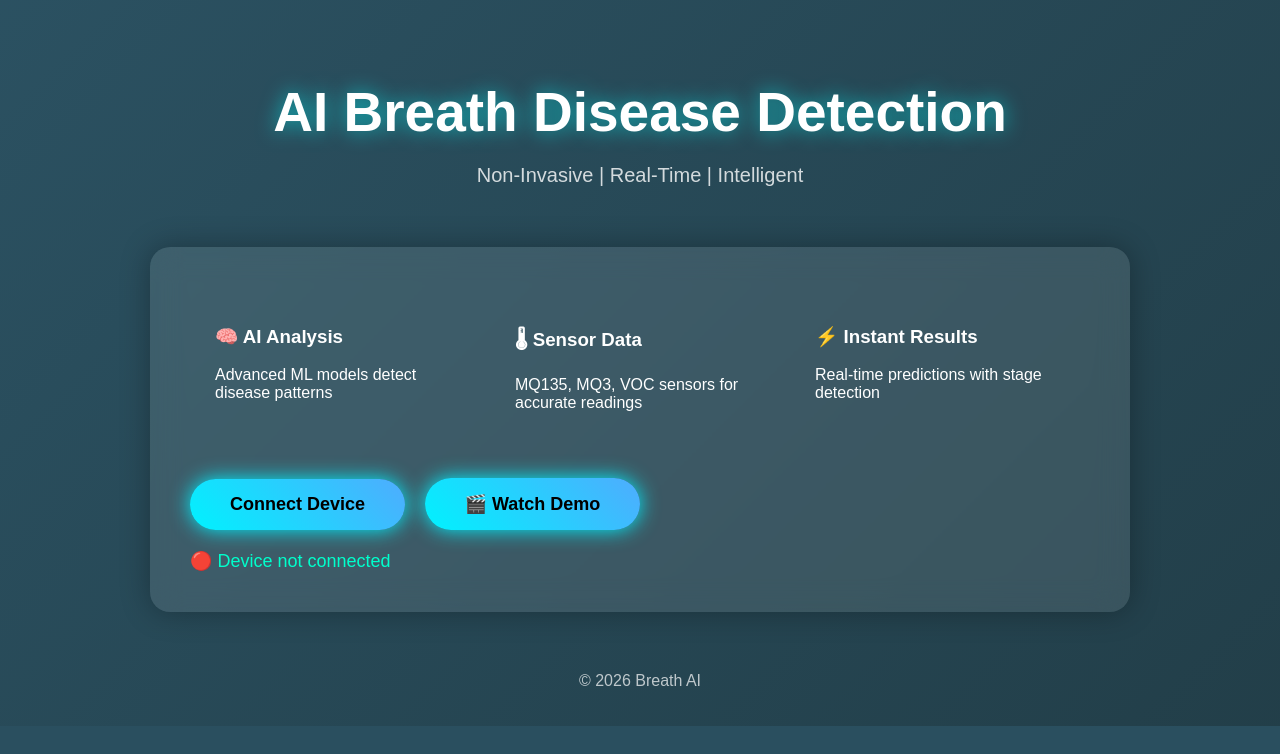
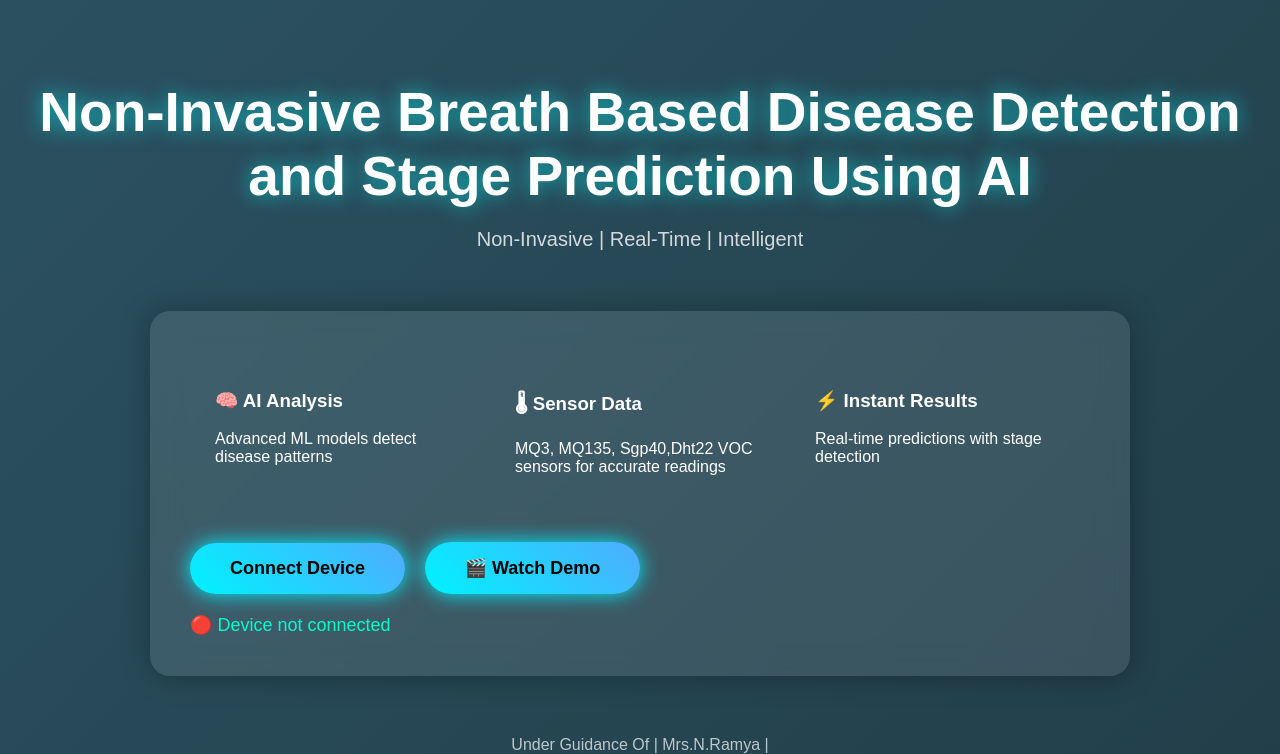
Before and after one commit to Rani497/Non_invasive-breath-based-disease-detection-and-stage-prediction-using-Ai, a Flask app: page / in a window 1280 px wide. Shown: the part 74-828 px from the top of the page. Before the commit the page ends 800 px from the top, so only its background shows below. Run offline with Flask 3, Linux system fonts and the light colour scheme.

Commit message:
Updated landing page

```diff
--- a/Backend/templates/landing.html
+++ b/Backend/templates/landing.html
@@ -130,7 +130,7 @@ body {
 
 <!-- Hero -->
 <div class="hero">
-  <h1>AI Breath Disease Detection</h1>
+  <h1>Non-Invasive Breath Based Disease Detection and Stage Prediction  Using AI</h1>
   <p>Non-Invasive | Real-Time | Intelligent</p>
 </div>
 
@@ -145,7 +145,7 @@ body {
 
     <div class="feature">
       <h3>🌡 Sensor Data</h3>
-      <p>MQ135, MQ3, VOC sensors for accurate readings</p>
+      <p>MQ3, MQ135, Sgp40,Dht22 VOC sensors for accurate readings</p>
     </div>
 
     <div class="feature">
@@ -176,7 +176,8 @@ body {
 
 <!-- Footer -->
 <div class="footer">
-  © 2026 Breath AI
+ Under Guidance Of |
+  Mrs.N.Ramya      |
 </div>
 
 <script>
```
